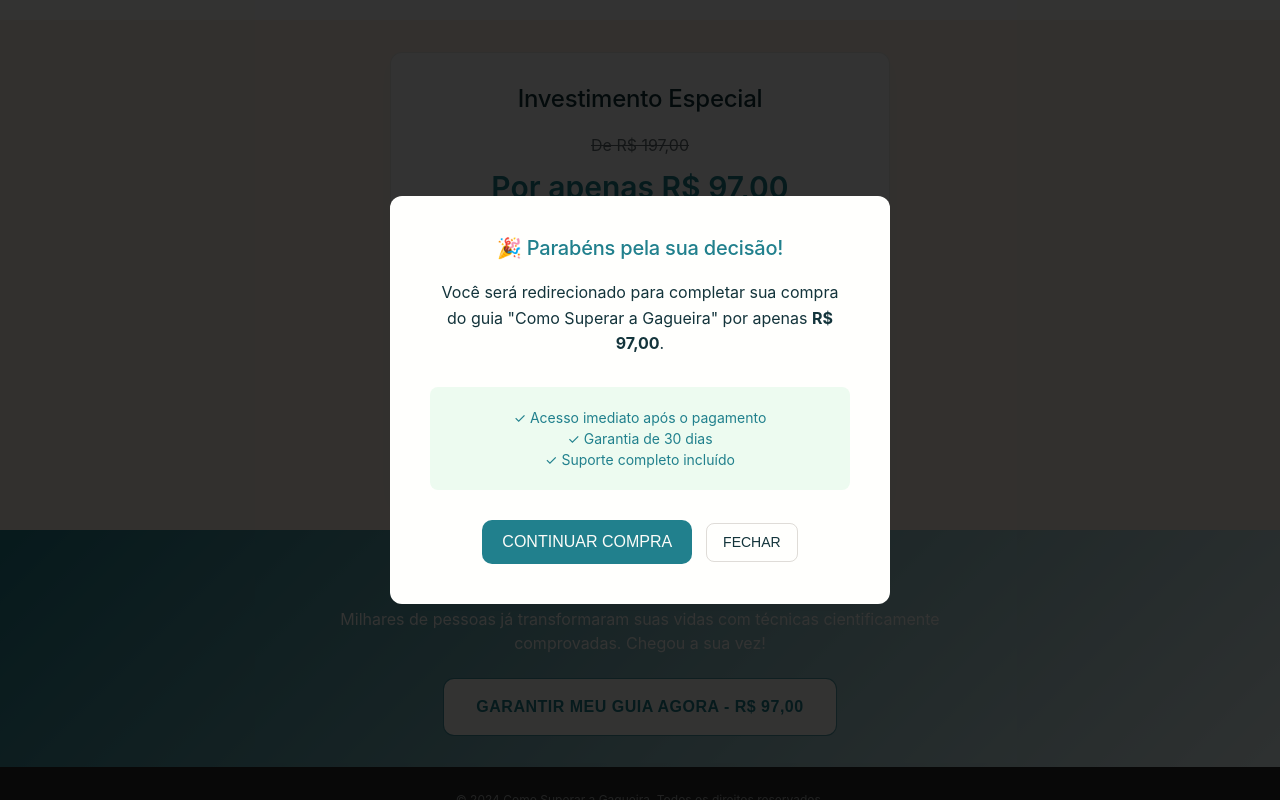
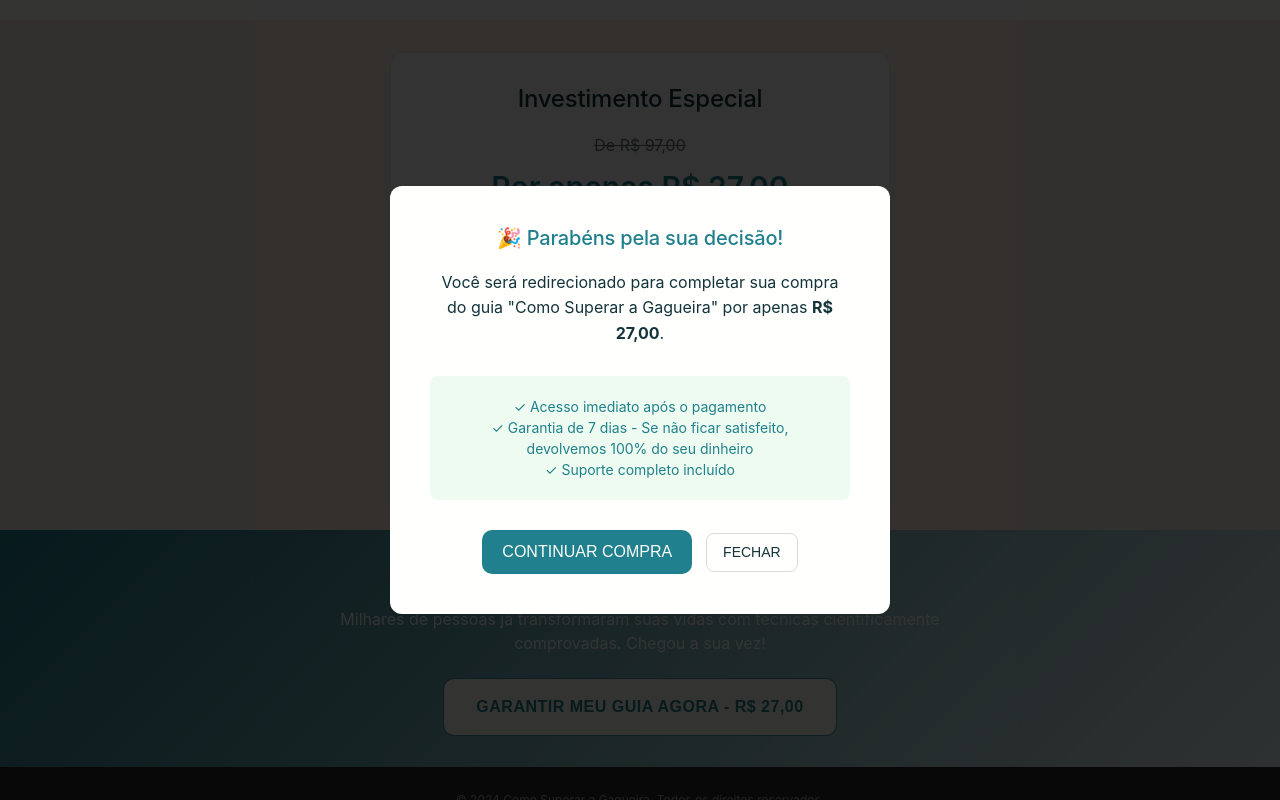
Before and after one commit to filipecbode/Como-Superar-a-Gagueira, a plain HTML site: page index.html in a window 1280 px wide. Both pictures are taken after a click on the button "QUERO SUPERAR MINHA GAGUEIRA AGORA". Shown: the part 2590-3390 px from the top of the page. Drawn offline with Linux system fonts and the light colour scheme; a web font is replaced by a local one.

Commit message:
Add files via upload

```diff
--- a/app.js
+++ b/app.js
@@ -71,12 +71,12 @@ document.addEventListener('DOMContentLoaded', function() {
                 🎉 Parabéns pela sua decisão!
             </h3>
             <p style="margin-bottom: 30px; font-size: var(--font-size-lg); line-height: 1.6;">
-                Você será redirecionado para completar sua compra do guia "Como Superar a Gagueira" por apenas <strong>R$ 97,00</strong>.
+                Você será redirecionado para completar sua compra do guia "Como Superar a Gagueira" por apenas <strong>R$ 27,00</strong>.
             </p>
             <div style="margin-bottom: 30px; padding: 20px; background: var(--color-bg-3); border-radius: var(--radius-base);">
                 <p style="margin: 0; font-size: var(--font-size-md); color: var(--color-success);">
                     ✓ Acesso imediato após o pagamento<br>
-                    ✓ Garantia de 30 dias<br>
+                    ✓ Garantia de 7 dias - Se não ficar satisfeito, devolvemos 100% do seu dinheiro<br>
                     ✓ Suporte completo incluído
                 </p>
             </div>
--- a/index.html
+++ b/index.html
@@ -13,7 +13,7 @@
             <h1 class="hero-title">Como Superar a Gagueira</h1>
             <p class="hero-subtitle">Descubra as técnicas cientificamente comprovadas que já ajudaram milhares de pessoas a falarem com fluência e confiança</p>
             <button class="btn btn--primary btn--lg cta-button" id="cta-header">
-                QUERO MEU GUIA AGORA - R$ 97,00
+                QUERO MEU GUIA AGORA - R$ 27,00
             </button>
         </div>
     </header>
@@ -177,11 +177,11 @@
         <div class="container">
             <div class="price-card">
                 <h2>Investimento Especial</h2>
-                <div class="price-original">De R$ 197,00</div>
-                <div class="price-current">Por apenas R$ 97,00</div>
+                <div class="price-original">De R$ 97,00</div>
+                <div class="price-current">Por apenas R$ 27,00</div>
                 <div class="guarantee-text">
                     <h3>🛡️ Garantia de Satisfação</h3>
-                    <p>Se você não ficar satisfeito com o guia, devolvemos 100% do seu dinheiro em até 30 dias.</p>
+                    <p>Se você não ficar satisfeito com o guia, devolvemos 100% do seu dinheiro em até 7 dias.</p>
                 </div>
                 <button class="btn btn--primary btn--lg btn--full-width cta-button" id="cta-guarantee">
                     QUERO SUPERAR MINHA GAGUEIRA AGORA
@@ -197,7 +197,7 @@
             <h2>Não deixe a gagueira limitar seus sonhos</h2>
             <p>Milhares de pessoas já transformaram suas vidas com técnicas cientificamente comprovadas. Chegou a sua vez!</p>
             <button class="btn btn--primary btn--lg cta-button final-cta" id="cta-final">
-                GARANTIR MEU GUIA AGORA - R$ 97,00
+                GARANTIR MEU GUIA AGORA - R$ 27,00
             </button>
         </div>
     </section>
```
